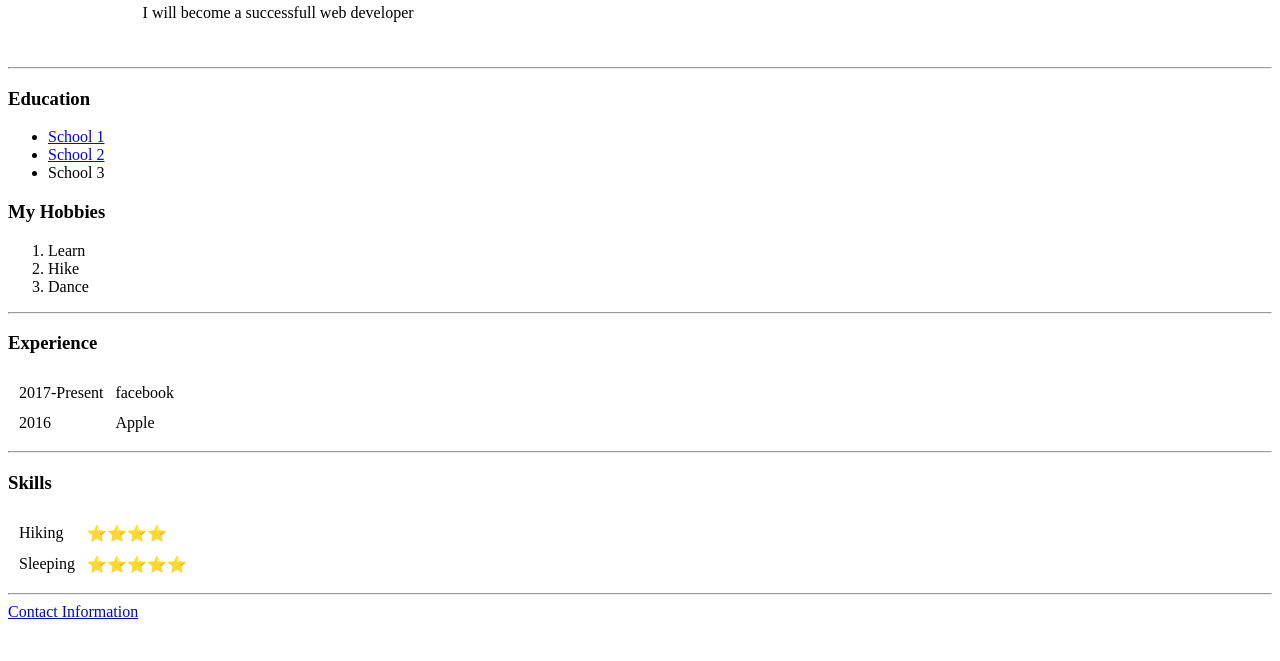
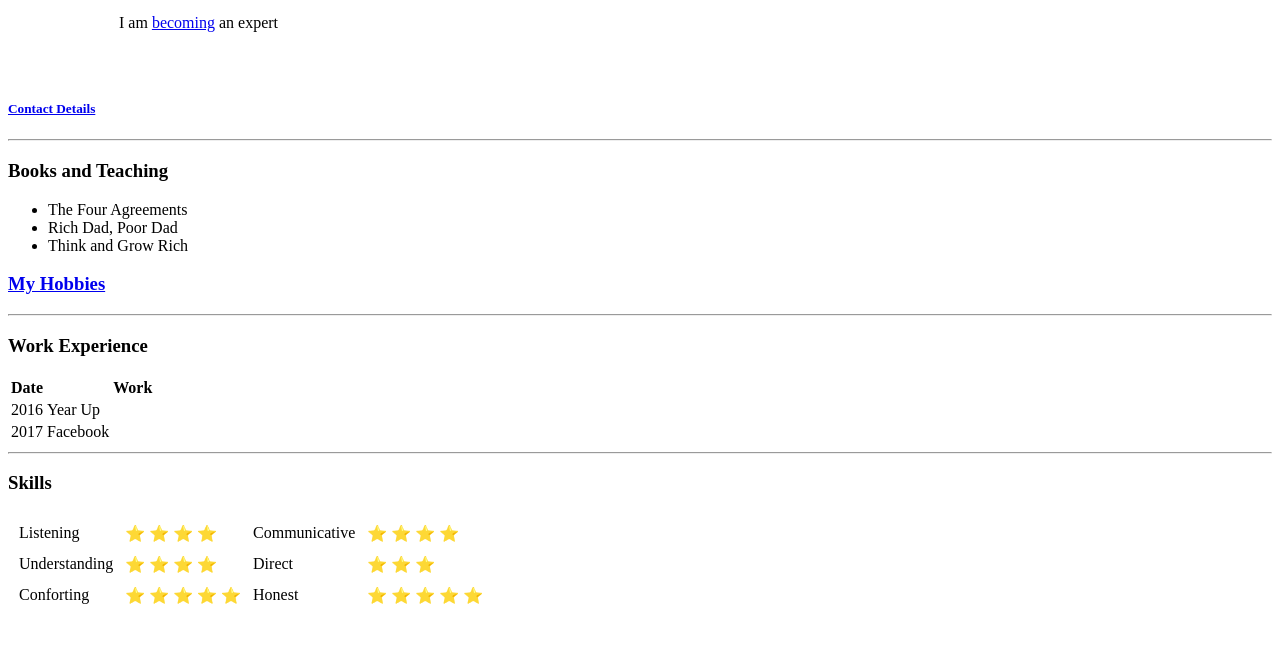
Before and after one commit to elsie-d/cv, a plain HTML site: page index.html in a window 1280 px wide. Shown: the part 139-800 px from the top of the page. Drawn offline with Linux system fonts and the light colour scheme.

Commit message:
Update index.html

```diff
--- a/index.html
+++ b/index.html
@@ -1,110 +1,95 @@
 <!DOCTYPE html>
-<html>
+<html lang="en" dir="ltr">
 
 <head>
   <meta charset="utf-8">
-  <title>Elsie's Pesonal Site</title>
+  <title>Elsie's Personal Site</title>
+</head>
 
 <body>
 
-<table cellspacing="20">
+  <table cellspacing="30">
     <tr>
+      <td>  <img src="/Users/elduarte/Downloads/20211128_114658 (1).jpg" alt="LCD" style="width:50px;"></td>
       <td>
-      <img src="images/20150718_173118.jpg" alt="ElsieProfile" width="50%" />
-    </td>
-    <td>
-      <h1>Elsie Duarte</h1>
-      <p>
-        <em>Web <a href="#" target="_blank">Developer</a></em>
-        <p>
-          I will become a successfull web developer
-        </p>
+        <h1>LCD</h1>
+      <p style="font-style: italic;">Email Marketing <b>Specialist</b></p>
+      <p>I am <a href="https://www.barnesandnoble.com/w/becoming-michelle-obama/1128038172">becoming</a> an expert</p>
     </td>
     </tr>
+
   </table>
 
-
+  <h5><a href="contact-me.html">Contact Details</a></h5>
   <hr />
-    <h3>Education</h3>
-
+  <h3>Books and Teaching</h3>
   <ul>
     <li>
-        <a href="#" target="_blank">School 1</a>
-
+      The Four Agreements
     </li>
     <li>
-        <a href="#" target="_blank">School 2</a>
+      Rich Dad, Poor Dad
     </li>
     <li>
-        School 3
+      Think and Grow Rich
     </li>
   </ul>
-    <h3>My Hobbies</h3>
-    <ol>
-      <li>
-        Learn
-      </li>
-      <li>
-        Hike
-      </li>
-      <li>
-        Dance
-      </li>
-    </ol>
-<hr>
-<h3>Experience</h3>
+<h3><a href="hobbies.html">My Hobbies</a></h3>
+<hr />
+<h3>Work Experience</h3>
+<table>
+  <thead>
+    <tr>
+      <th>Date<th>
+        <th>Work</th>
+    </tr>
+  </thead>
+  <tbody>
 
-<table cellspacing="10">
-  <tr>
-    <td>
-    2017-Present
-    </td>
-    <td>
-      facebook
-    </td>
-  </tr>
+
   <tr>
   <td>
     2016
   </td>
-    <td>
-      Apple
-    </td>
-  </tr>
-</table>
-
-
-	<hr>
-<h3>Skills</h3>
-
-
-
-<table cellspacing="10">
-  <tr>
-    <td>
-    Hiking
-    </td>
-    <td>
-    ⭐⭐⭐⭐
-    </td>
+  <td> Year Up</td>
   </tr>
   <tr>
     <td>
-      Sleeping
+      2017
     </td>
     <td>
-      ⭐⭐⭐⭐⭐
+      Facebook
     </td>
   </tr>
+    </tbody>
+    <tfoot>
+
+    </tfoot>
 </table>
-
-
-	<hr>
-
-	<a href="ContactMe.html" target="_blank">Contact Information</a>
-
+<hr />
+<h3>Skills</h3>
+<table cellspacing="10">
+  <tbody>
+    <tr>
+      <td>Listening</td>
+      <td>&#11088; &#11088; &#11088; &#11088;</td>
+      <td>Communicative</td>
+      <td>&#11088; &#11088; &#11088; &#11088;</td>
+    </tr>
+    <tr>
+      <td>Understanding</td>
+      <td>&#11088; &#11088; &#11088; &#11088;</td>
+      <td>Direct</td>
+      <td>&#11088; &#11088; &#11088;</td>
+    </tr>
+    <tr>
+      <td>Conforting</td>
+      <td>&#11088; &#11088; &#11088; &#11088; &#11088;</td>
+      <td>Honest</td>
+      <td>&#11088; &#11088; &#11088; &#11088; &#11088; </td>
+    </tr>
+  </tbody>
+</table>
 </body>
 
-</head>
-
 </html>
```
Lines whose indentation alone changed are shown as unchanged.
